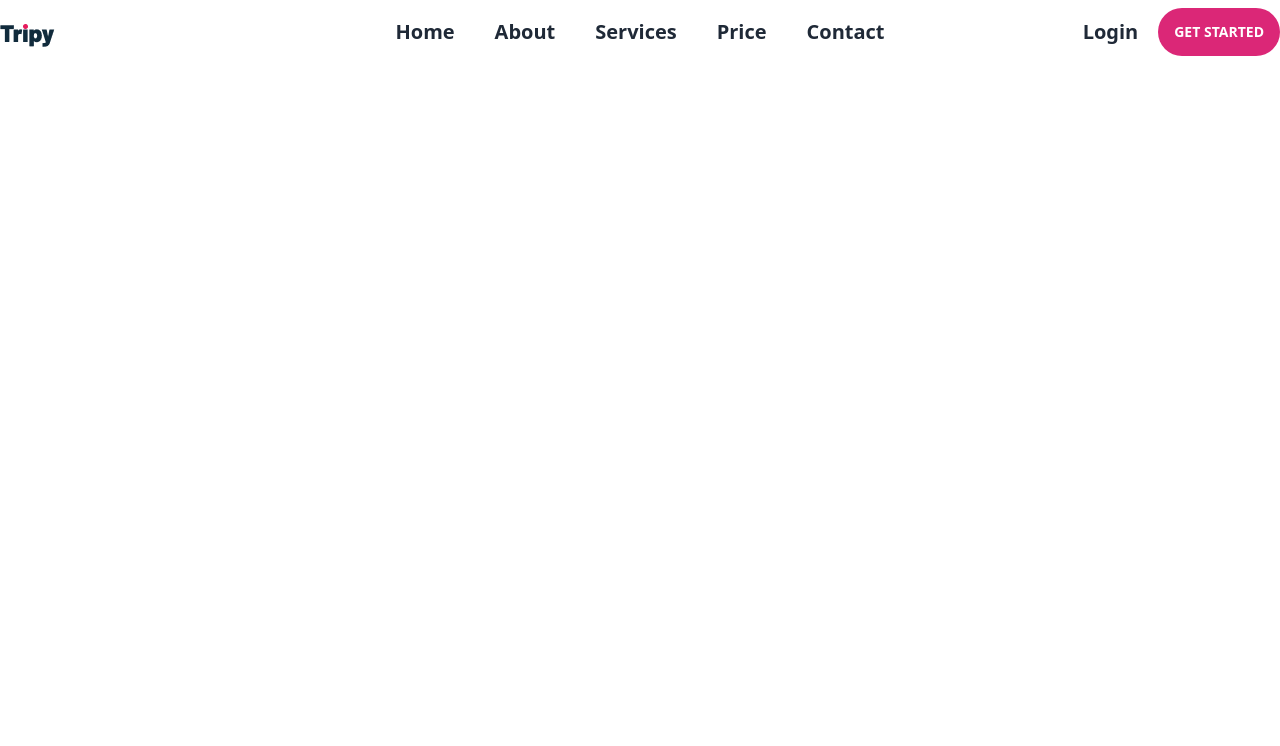
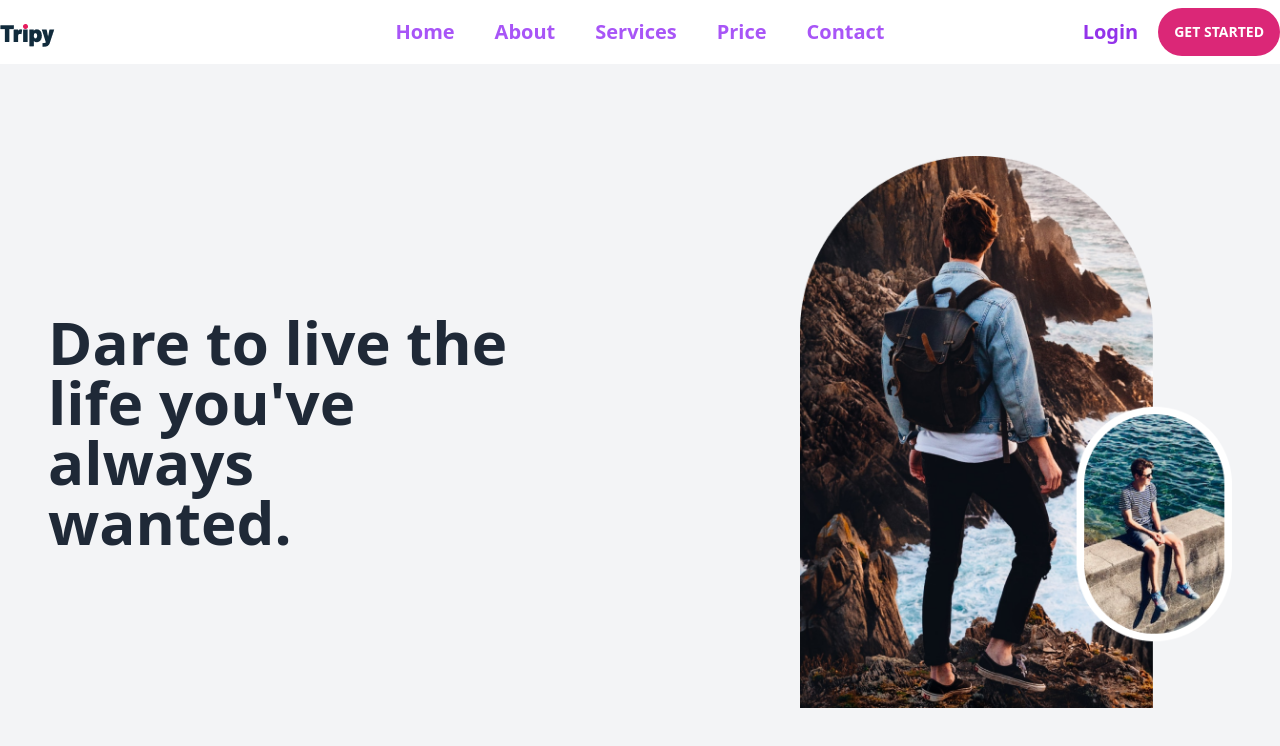
Before and after one commit to faazizpro/travel-landing-page-design, a plain HTML site: page index.html in a window 1280 px wide. Drawn offline with nearby package versions, Linux system fonts and the light colour scheme.

Commit message:
Hero Section Done

```diff
--- a/index.html
+++ b/index.html
@@ -14,6 +14,7 @@
     <title>Tripy</title>
   </head>
   <body>
+    <!-- Header Section Starts -->
     <header>
       <nav>
         <div class="navbar bg-base-100 container mx-auto md:p-5 lg:p-0">
@@ -37,7 +38,7 @@
               </label>
               <ul
                 tabindex="0"
-                class="menu menu-compact dropdown-content mt-3 p-2 shadow bg-base-100 rounded-box w-52"
+                class="menu menu-compact dropdown-content mt-3 p-2  shadow bg-base-100 rounded-box w-52"
               >
                 <li><a>Home</a></li>
                 <li><a>About</a></li>
@@ -49,21 +50,75 @@
             <a class="" href="/"><img src="./Assets/Logo.png" alt="" /></a>
           </div>
           <div class="navbar-center hidden md:-ml-20 lg:ml-0 md:flex">
-            <ul class="flex md:gap-5 lg:gap-10 px-1 font-semibold text-xl">
-              <li><a class="hover:border-b-2 border-b-pink-600 hover:text-2xl ease-in duration-150">Home</a></li>
-              <li><a class="hover:border-b-2 border-b-pink-600 hover:text-2xl ease-in duration-150">About</a></li>
-              <li><a class="hover:border-b-2 border-b-pink-600 hover:text-2xl ease-in duration-150">Services</a></li>
-              <li><a class="hover:border-b-2 border-b-pink-600 hover:text-2xl ease-in duration-150">Price</a></li>
-              <li><a class="hover:border-b-2 border-b-pink-600 hover:text-2xl ease-in duration-150">Contact</a></li>
-
+            <ul class="flex md:gap-5 lg:gap-10 px-1 font-semibold text-xl text-purple-500">
+              <li>
+                <a
+                  class="hover:border-b-2 border-b-pink-600  hover:text-2xl ease-in duration-150"
+                  >Home</a
+                >
+              </li>
+              <li>
+                <a
+                  class="hover:border-b-2 border-b-pink-600 hover:text-2xl ease-in duration-150"
+                  >About</a
+                >
+              </li>
+              <li>
+                <a
+                  class="hover:border-b-2 border-b-pink-600 hover:text-2xl ease-in duration-150"
+                  >Services</a
+                >
+              </li>
+              <li>
+                <a
+                  class="hover:border-b-2 border-b-pink-600 hover:text-2xl ease-in duration-150"
+                  >Price</a
+                >
+              </li>
+              <li>
+                <a
+                  class="hover:border-b-2 border-b-pink-600 hover:text-2xl ease-in duration-150"
+                  >Contact</a
+                >
+              </li>
             </ul>
           </div>
           <div class="navbar-end flex gap-5">
-            <a href="/" class="font-semibold text-xl">Login</a>
-            <a class="btn rounded-3xl bg-pink-600 border-none">Get started</a>
+            <a href="/" class="font-semibold text-xl text-purple-600">Login</a>
+            <a class="btn rounded-3xl bg-pink-600 border-none " >Get started</a>
           </div>
         </div>
       </nav>
     </header>
+    <!-- Header Section Ends -->
+
+    <!-- Hero Section Starts -->
+    <section class="mb-20 bg-gray-100">
+      <div>
+        <section class="">
+          <div
+            class="container flex flex-col justify-center p-6 mx-auto sm:py-12 lg:py-44 md:flex-row lg:gap-60"
+          >
+            <div
+              class="flex flex-col justify-center p-6 text-center rounded-sm md:max-w-sm lg:max-w-md xl:max-w-lg lg:text-left"
+            >
+              <h1 class="font-bold md:leading-tight text-3xl md:text-4xl lg:text-6xl sm:text-left">
+                Dare to <span class="dark:text-violet-400">live the life</span> you've always wanted.
+              </h1>
+            </div>
+            <div
+              class="flex items-center justify-center p-6 mt-8 lg:mt-0 h-72 sm:h-80 lg:h-96 xl:h-112 2xl:h-128"
+            >
+              <img
+                src="./Assets/hero.png"
+                alt=""
+                class="object-contain h-72 sm:h-80 lg:h-auto"
+              />
+            </div>
+          </div>
+        </section>
+      </div>
+    </section>
+    <!-- Hero Section Ends -->
   </body>
 </html>
```
